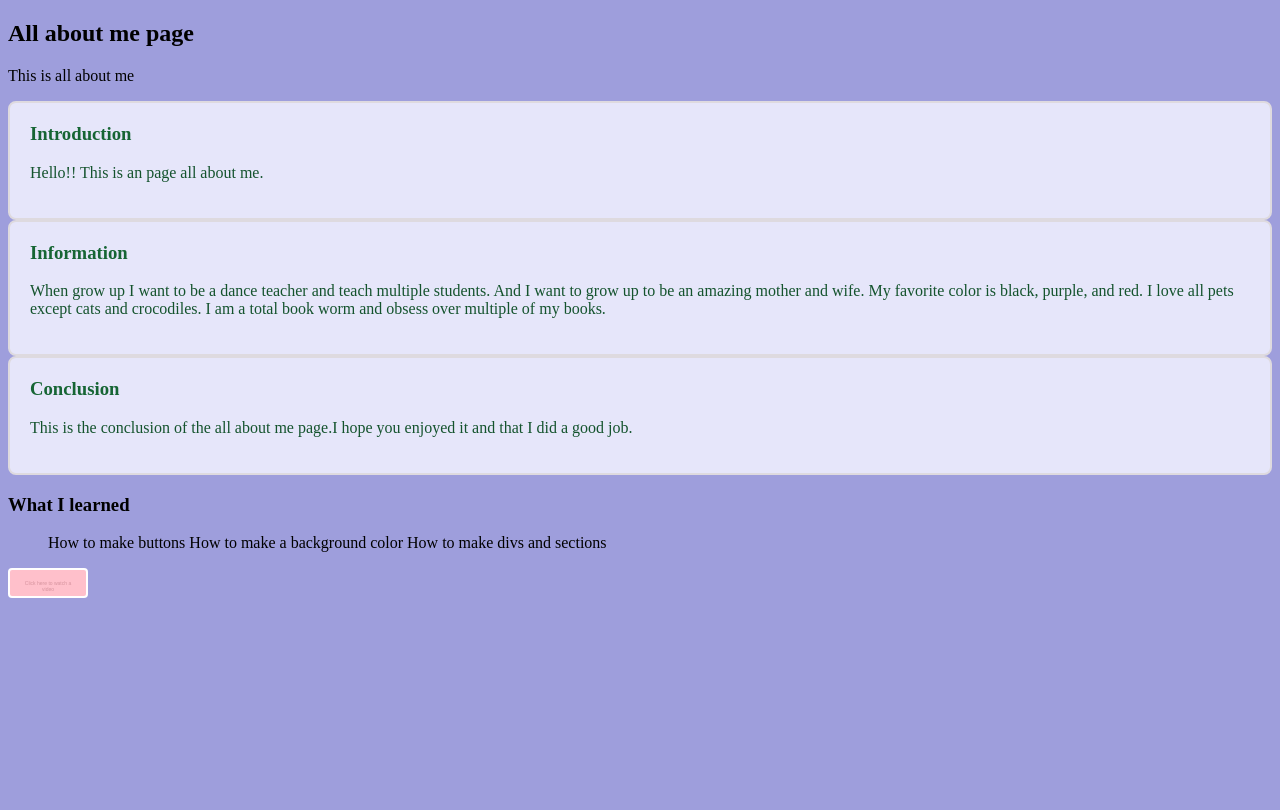
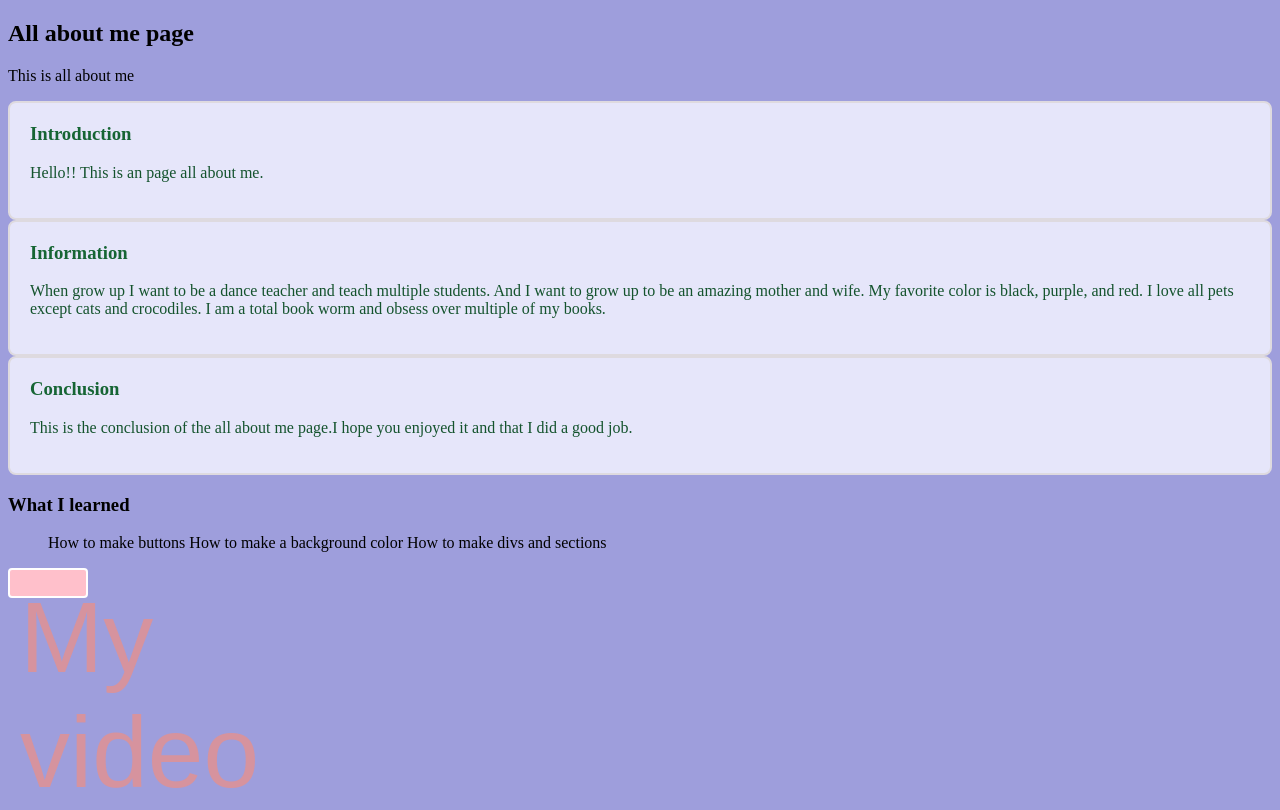
Before and after one commit to BraxtynC/About-me, a plain HTML site: page index.html in a window 1280 px wide. Drawn offline with Linux system fonts and the light colour scheme.

Commit message:
Edited my button style.css page

```diff
--- a/index.html
+++ b/index.html
@@ -37,7 +37,7 @@
                   How to make a background color
                   How to make divs and sections</ul>
 
-        <button type="button" onclick="window. location.href='https://youtu.be/3sur4BmjQt8?si=IS3QjusU7eZ496mz'">Click here to watch a video</button>
+        <button type="button" onclick="window. location.href='https://youtu.be/3sur4BmjQt8?si=IS3QjusU7eZ496mz'">My video</button>
 
 </body>
 </html>
--- a/style.css
+++ b/style.css
@@ -47,6 +47,6 @@ button {
     height: 30px;
     width: 80px;
     color:  rgb(214, 147, 158);
-    font-size: 5px;
+    font-size: 100px;
     cursor: pointer;
 }
```
